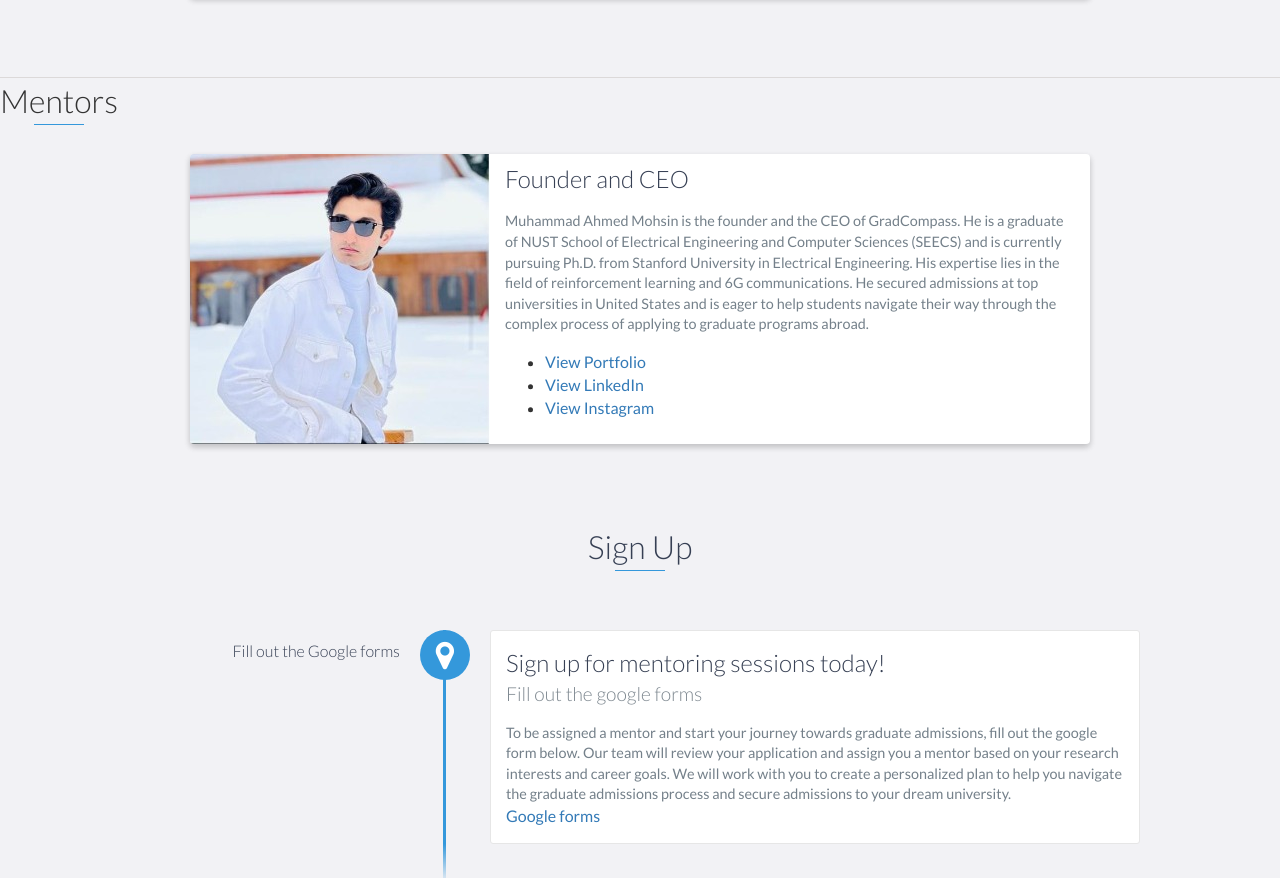
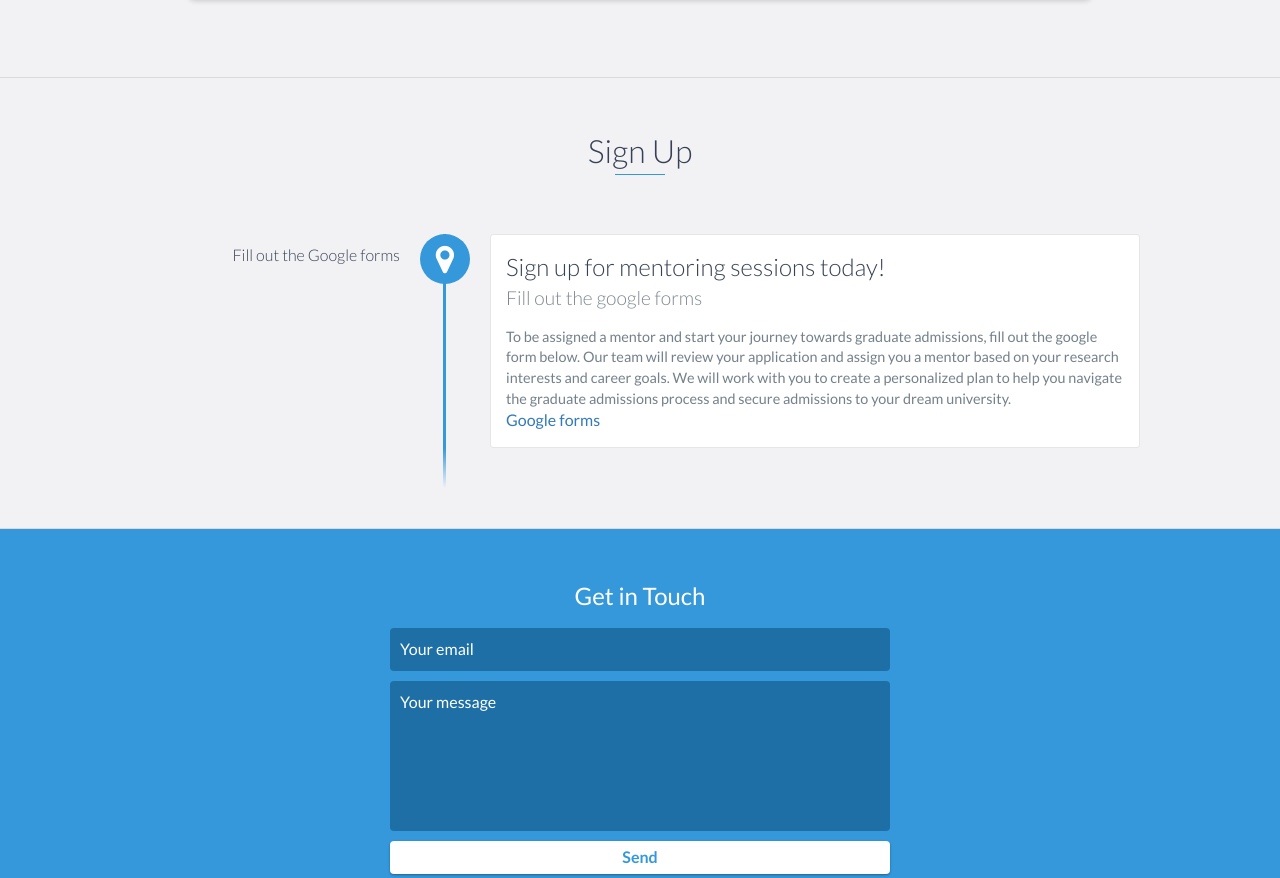
Before and after one commit to GradCompas/GradCompas.github.io, a website: page index.html in a window 1280 px wide. Shown: the part 2902-3780 px from the top of the page. Drawn offline with nearby package versions, Linux system fonts and the light colour scheme.

Commit message:
To be ignored

```diff
--- a/index.html
+++ b/index.html
@@ -175,39 +175,6 @@
     </div>
     <!-- End #projects -->
 
-    <div id="mentors" class="background-alt">
-        <h2 class="heading" style="text-align: center;">Mentors</h2>
-        <div class="container">
-          <div class="row">
-            <div class="project shadow-large">
-              <div class="project-image">
-                <img src="images/ahmedmohsin.jpg" />
-              </div>
-              <div class="project-info">
-                <h3>Founder and CEO</h3>
-                <p>
-                  Muhammad Ahmed Mohsin is the founder and the CEO of GradCompass. He is a graduate of NUST School of Electrical Engineering and Computer Sciences (SEECS) and is currently pursuing Ph.D. from Stanford University in Electrical Engineering. His expertise lies in the field of reinforcement learning and 6G communications. He secured admissions at top universities in United States and is eager to help students navigate their way through the complex process of applying to graduate programs abroad.
-                </p>
-                <ul>
-                  <li>
-                    <a href="https://ahmd-mohsin.github.io/">View Portfolio</a>
-                  </li>
-                  <li>
-                    <a href="https://www.linkedin.com/in/ahmed-mohsin-2089231b9/">View LinkedIn</a>
-                  </li>
-                  <li>
-                    <a href="https://www.instagram.com/_ahmedmohsinn/">View Instagram</a>
-                  </li>
-                </ul>
-              </div>
-              </div>
-            </div>
-        </div>
-      </div>
-    </div>
-    <!-- End #mentors -->
-
-
 
     <div id="experience" class="background-alt">
         <h2 class="heading">Sign Up</h2>
```
